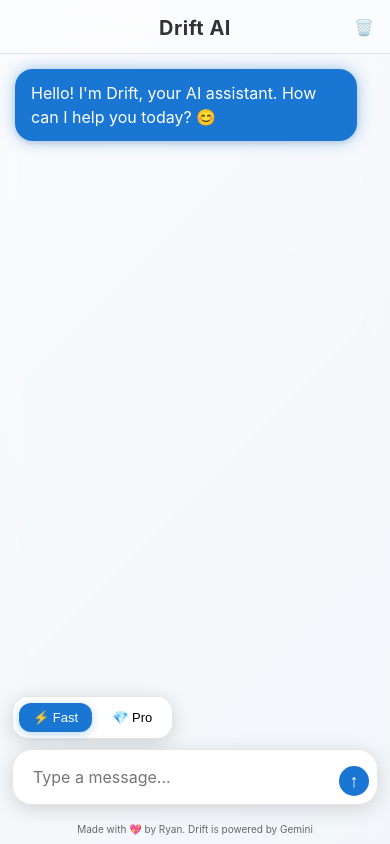
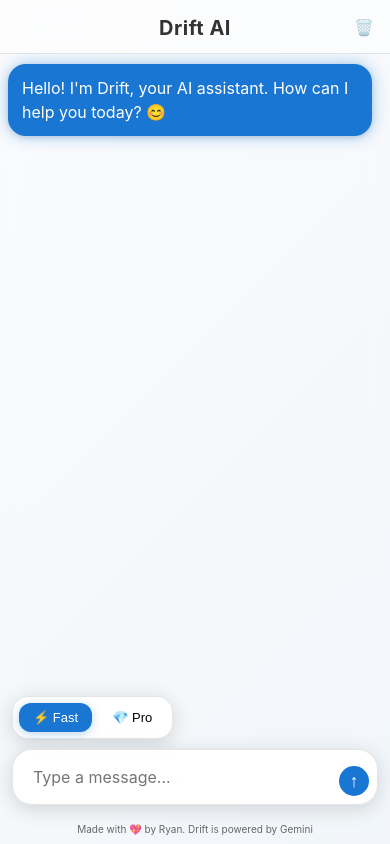
Before and after one commit to driftingpixels/driftai, a Next.js app: page / in a window 390 px wide. Built offline with nearby package versions, Linux system fonts and the light colour scheme.

Commit message:
Add files via upload

```diff
--- a/public/style.css
+++ b/public/style.css
@@ -117,7 +117,7 @@ body {
 
 .chat-container {
   flex: 1;
-  padding: 15px;
+  padding: 10px;
   padding-bottom: calc(var(--input-container-height) + 15px);
   overflow-y: auto;
   display: flex;
@@ -418,11 +418,12 @@ body {
   }
 
   .message {
-    max-width: 95%;
+    max-width: calc(100% - 10px); /* Almost full width with minimal padding */
+    padding: 12px 14px; /* Slightly reduce padding to maximize space */
   }
 
   .message.system {
-    max-width: 98%;
+    max-width: calc(100% - 5px); /* Almost full width for system messages */
     font-size: 13px;
   }
 
@@ -498,8 +499,8 @@ body {
   }
 
   .chat-container {
-    padding-left: max(15px, env(safe-area-inset-left));
-    padding-right: max(15px, env(safe-area-inset-right));
+    padding-left: max(8px, env(safe-area-inset-left));
+    padding-right: max(8px, env(safe-area-inset-right));
     padding-bottom: calc(var(--input-container-height) + env(safe-area-inset-bottom) + 15px);
   }
 
```
